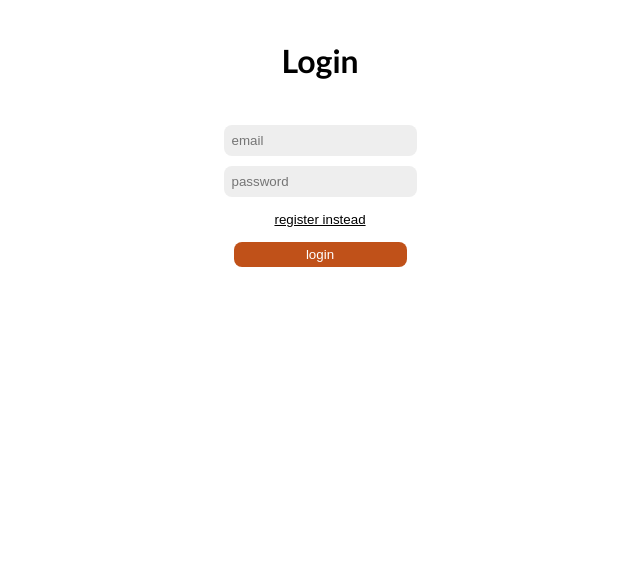
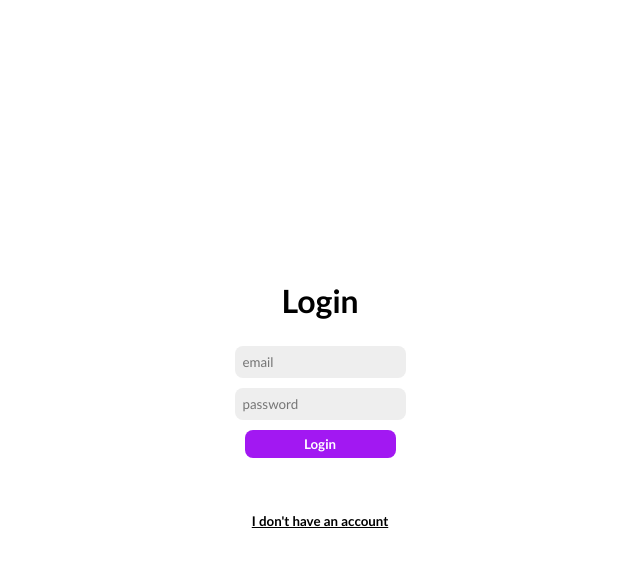
Before and after one commit to paper-skye/todo-client, a React (Create React App) app: page / in a window 1280 px wide. Shown: the top 566 px of the page, without its empty margins (320-960 px from the left). Built offline with nearby package versions, Linux system fonts and the light colour scheme; no server answers.

Commit message:
new styling

```diff
--- a/src/App.js
+++ b/src/App.js
@@ -110,17 +110,16 @@ function App() {
 	}, [user]);
 
 	return (
-		<div className="App">
+		<div className="App centered">
 			{loading ? <div className="loading">loading...</div>
 				:
 				user ? <>
 
-					<h1>{user.displayName}&apos;s list</h1>
+					<h1>{user.displayName[0].toUpperCase() + user.displayName.substring(1)}&apos;s List</h1>
 
 					<span className="error-message">{error}</span>
 					<AddForm
 						createTodo={createTodoHandler} />
-					<hr />
 					<div className="todo-list-container">
 						<TodoList todos={todos}
 							updateTodo={updateTodoHandler}
@@ -128,7 +127,7 @@ function App() {
 					</div>
 					<input type="button"
 						className="btn btn-link"
-						value="logout"
+						value="Logout"
 						onClick={() => {
 							logout()
 								.then(() => {
--- a/src/components/AddForm.js
+++ b/src/components/AddForm.js
@@ -20,7 +20,7 @@ const AddForm = ({createTodo}) => {
 		<input
 			type="submit"
 			className="btn btn-main"
-			value="Add"
+			value="&#43;"
 			disabled={!task} />
 	</form>;
 };
--- a/src/components/LoginForm.js
+++ b/src/components/LoginForm.js
@@ -44,13 +44,13 @@ const LoginForm = ({setUser, setRegister}) => {
 					onChange={(e) => setPassword(e.target.value)}
 				/>
 
-				<input type="button" value="register instead"
-					className="btn btn-link"
-					onClick={() => setRegister()} />
 				<input type="submit"
-					className="btn btn-main" value="login" />
+					className="btn btn-main" value="Login" />
 			</form>
 			<br />
+			<input type="button" value="I don't have an account"
+				className="btn btn-link"
+				onClick={() => setRegister()} />
 			<span className="error-message">{error}</span>
 		</>
 	);
--- a/src/components/RegisterForm.js
+++ b/src/components/RegisterForm.js
@@ -12,6 +12,8 @@ const RegisterForm = ({setUser, setLogin}) => {
 		<>
 			<h1>Register</h1>
 
+			<br />
+			<span className="error-message">{error}</span>
 			<form
 				className="auth-form"
 				onSubmit={(e) => {
@@ -54,14 +56,13 @@ const RegisterForm = ({setUser, setLogin}) => {
 					value={displayName}
 					onChange={(e) => setDisplayName(e.target.value)}
 				/>
-				<input type="button" value="login instead"
-					className="btn btn-link"
-					onClick={() => setLogin()} />
+
 				<input type="submit"
-					className="btn btn-main" value="register" />
+					className="btn btn-main" value="Register" />
 			</form>
-			<br />
-			<span className="error-message">{error}</span>
+			<input type="button" value="I already have an account"
+				className="btn btn-link"
+				onClick={() => setLogin()} />
 		</>
 	);
 };
--- a/src/components/Todo.js
+++ b/src/components/Todo.js
@@ -14,14 +14,14 @@ const Todo = ({todo, updateTodo, deleteTodo}) => {
 					onChange={(e) => setEditText(e.target.value)}
 				/>
 				<div>
-					<input type="button" value="cancel"
+					<input type="button" value="Cancel"
 						className="btn btn-plain"
 						onClick={() => {
 							setEditText(taskText);
 							setIsEditing(false);
 						}}
 					/>
-					<input type="button" value="update"
+					<input type="button" value="Update"
 						className="btn btn-main"
 						onClick={() => {
 							updateTodo({...todo, task: editText});
--- a/src/styles/shared.css
+++ b/src/styles/shared.css
@@ -1,24 +1,31 @@
+:root {
+    --color-primary: rgb(162, 24, 242);
+    --color-primary-hover: rgb(145, 23, 216);
+    --color-primary-disabled: rgb(190, 141, 218);
+}
+
 * {
     box-sizing: inherit;
+    font-family:'Gill Sans', 'Gill Sans MT', Calibri, 'Trebuchet MS', sans-serif;
     margin: 0;
     padding: 0;
 }
 
 body {
-    font-family:'Gill Sans', 'Gill Sans MT', Calibri, 'Trebuchet MS', sans-serif;
     box-sizing: border-box;
 }
 
 hr {
     width: 90vw;
-    color: #ffffff;
+    max-width: 450px;
+    border: 1px solid black;
     height: 1px;
 }
 
 h1 {
     text-align: center;
-    height: 15vh;
     display: flex;
+    height: 10vh;
     align-items: center;
 }
 
@@ -45,6 +52,7 @@ input[type="text"], input[type="password"], input[type="email"] {
 
 .TodoList {
     width: 90vw;
+    max-width: 450px;
     margin: 0 auto;
     overflow-y: auto;
     height: 100%;
@@ -56,7 +64,7 @@ input[type="text"], input[type="password"], input[type="email"] {
 }
 
 .Todo span {
-    width: 70%;
+    width: 100%;
     display: flex;
     align-items: center;
     border-radius: 8px;
@@ -67,12 +75,22 @@ input[type="text"], input[type="password"], input[type="email"] {
 .Todo div {
     display: flex;
     justify-content: right;
-    width: 30%;
+}
+
+.centered {
+    width: 100vw;
+    height: 100vh;
+    display: flex;
+    flex-direction: column;
+    align-items: center;
+    justify-content: center;
 }
 
 .auth-form {
     display: flex;
     flex-direction: column;
+    margin-bottom: 20px;
+
 }
 
 .todo-list-container {
@@ -84,20 +102,21 @@ input[type="text"], input[type="password"], input[type="email"] {
 
 .btn {
     border: none;
-    padding: 5px 8px;
+    padding: 6px 10px;
     border-radius: 8px;
     cursor: pointer;
     transition: all .3s ease-in-out;
     margin: 5px 10px;
+    font-weight: bold;
 }
 
 .btn-main {
-    background-color: #c05119;
+    background-color: var(--color-primary);
     color: white;
 }
 
 .btn-main:disabled {
-    background-color: #b34c1867;
+    background-color: var(--color-primary-disabled);
     cursor: default;
 }
 
@@ -121,9 +140,6 @@ input[type="text"], input[type="password"], input[type="email"] {
 }
 
 @media only screen and (min-width: 769px) {
-    hr {
-        width: 50vw;
-    }
     input[type="text"]:hover,
     input[type="password"]:hover,
     input[type="email"]:hover {
@@ -131,8 +147,8 @@ input[type="text"], input[type="password"], input[type="email"] {
     }
 
     .TodoList {
-        width: 50vw;
-        margin: 0 auto;
+        box-shadow: 0 4px 10px #e0e0e0;
+        padding: 20px;
     }
 
     .Todo span:hover {
@@ -143,7 +159,7 @@ input[type="text"], input[type="password"], input[type="email"] {
         background-color: #eeeeee;
     }
 
-    .btn-main:hover {
-        background-color: #a74616;
+    .btn-main:hover:enabled {
+        background-color: var(--color-primary-hover);
     }
 }
```
Also changed, not shown: 1 other file (tests, documents, lock files or other folders).
